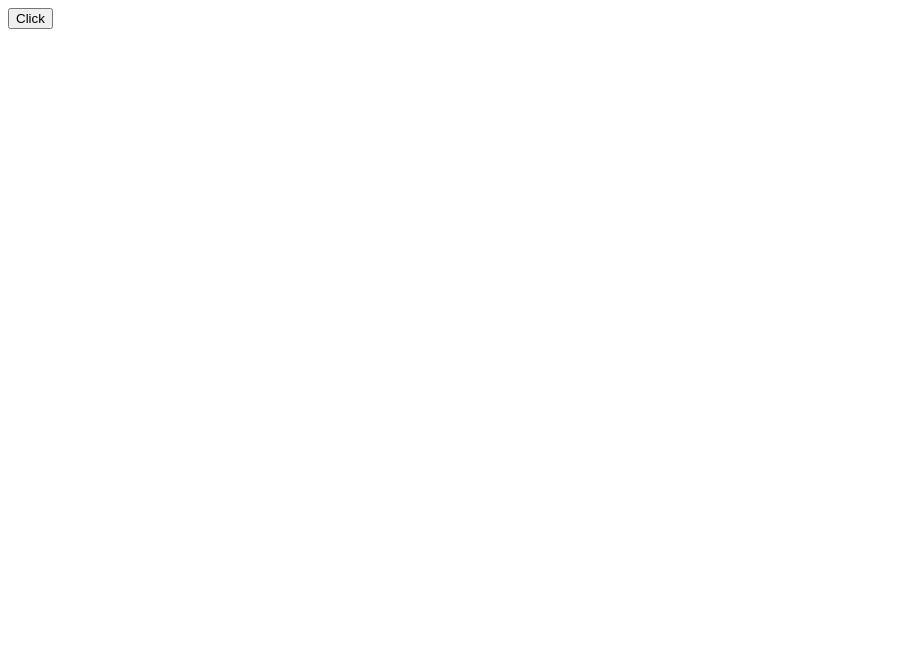
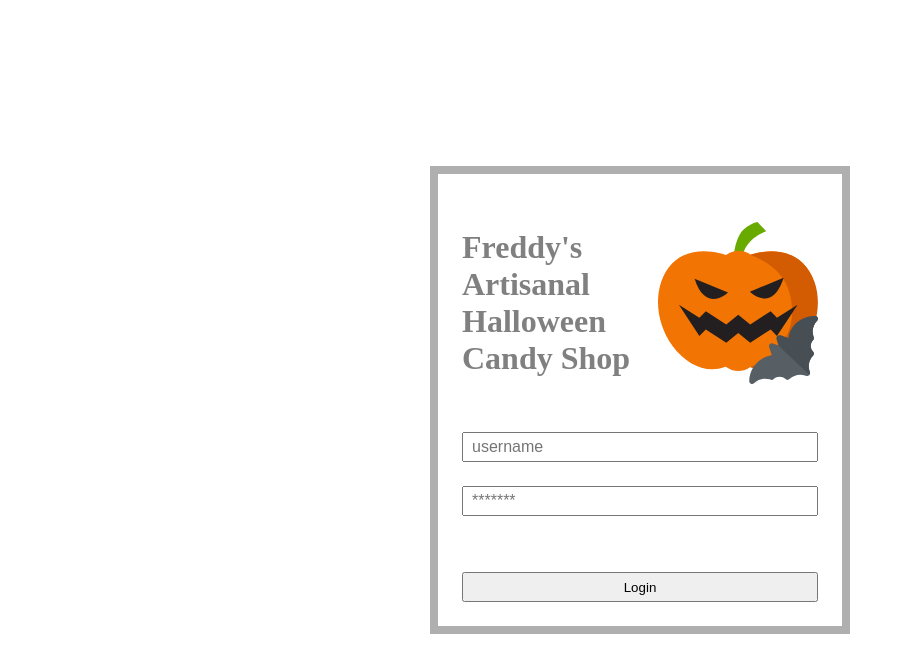
Before and after one commit to Yellow-May/FE_Submission02, a website: page public/login.html in a window 1280 px wide. Shown: the whole page, without its empty margins (0-905 px from the left). Drawn offline with Linux system fonts and the light colour scheme.

Commit message:
login page UI

```diff
--- /dev/null
+++ b/public/assets/css/global.css
@@ -0,0 +1,7 @@
+*,
+*::before,
+*::after {
+	margin: 0;
+	padding: 0;
+	box-sizing: border-box;
+}
--- /dev/null
+++ b/public/assets/css/login.css
@@ -0,0 +1,47 @@
+html,
+body,
+main {
+	height: 100%;
+}
+
+main {
+	display: flex;
+	align-items: center;
+	justify-content: center;
+}
+
+main form {
+	border: 8px solid rgb(175, 175, 175);
+	max-width: 420px;
+	padding: 24px;
+}
+
+main form .heading {
+	display: flex;
+	align-items: center;
+	gap: 16px;
+	padding: 24px 0 48px;
+}
+
+main form .heading h1 {
+	color: gray;
+}
+
+main form .heading img {
+	width: 160px;
+}
+
+main form input {
+	width: 100%;
+	height: 30px;
+	margin-bottom: 24px;
+	padding: 8px;
+	font-size: 16px;
+}
+
+main form button {
+	width: 100%;
+	height: 30px;
+	margin-top: 32px;
+	cursor: pointer;
+}
--- a/public/login.html
+++ b/public/login.html
@@ -4,11 +4,41 @@
 		<meta charset="UTF-8" />
 		<meta http-equiv="X-UA-Compatible" content="IE=edge" />
 		<meta name="viewport" content="width=device-width, initial-scale=1.0" />
-		<title>Fredy's Artisanal Halloween Candy Shop | Login</title>
+
+		<link rel="stylesheet" href="assets/css/global.css" />
+		<link rel="stylesheet" href="assets/css/login.css" />
+		<title>Freddy's Artisanal Halloween Candy Shop | Login</title>
 
 		<script defer src="assets/js/protected-routes.js"></script>
 	</head>
 	<body>
-		<button id="click">Click</button>
+		<main>
+			<form id="loginForm">
+				<div class="heading">
+					<h1>Freddy's Artisanal Halloween Candy Shop</h1>
+					<img src="assets/img/Freddys_Logo.svg" alt="Freddy" class="logo" />
+				</div>
+
+				<input
+					type="text"
+					name="username"
+					aria-label="username"
+					id="username"
+					placeholder="username"
+					autocomplete="off"
+				/>
+
+				<input
+					type="password"
+					name="password"
+					id="password"
+					aria-label="password"
+					placeholder="*******"
+					autocomplete="off"
+				/>
+
+				<button type="submit">Login</button>
+			</form>
+		</main>
 	</body>
 </html>
```
